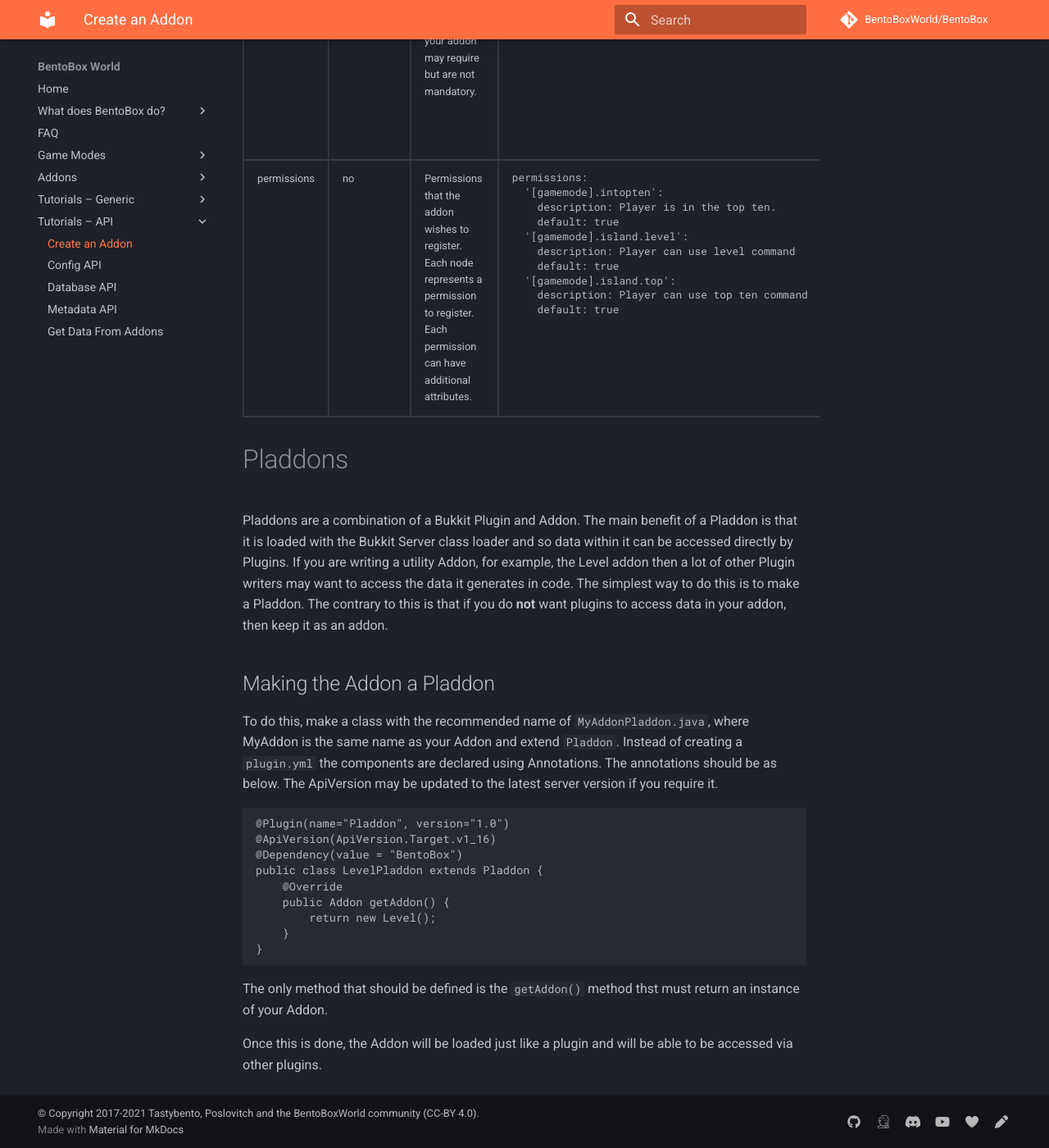
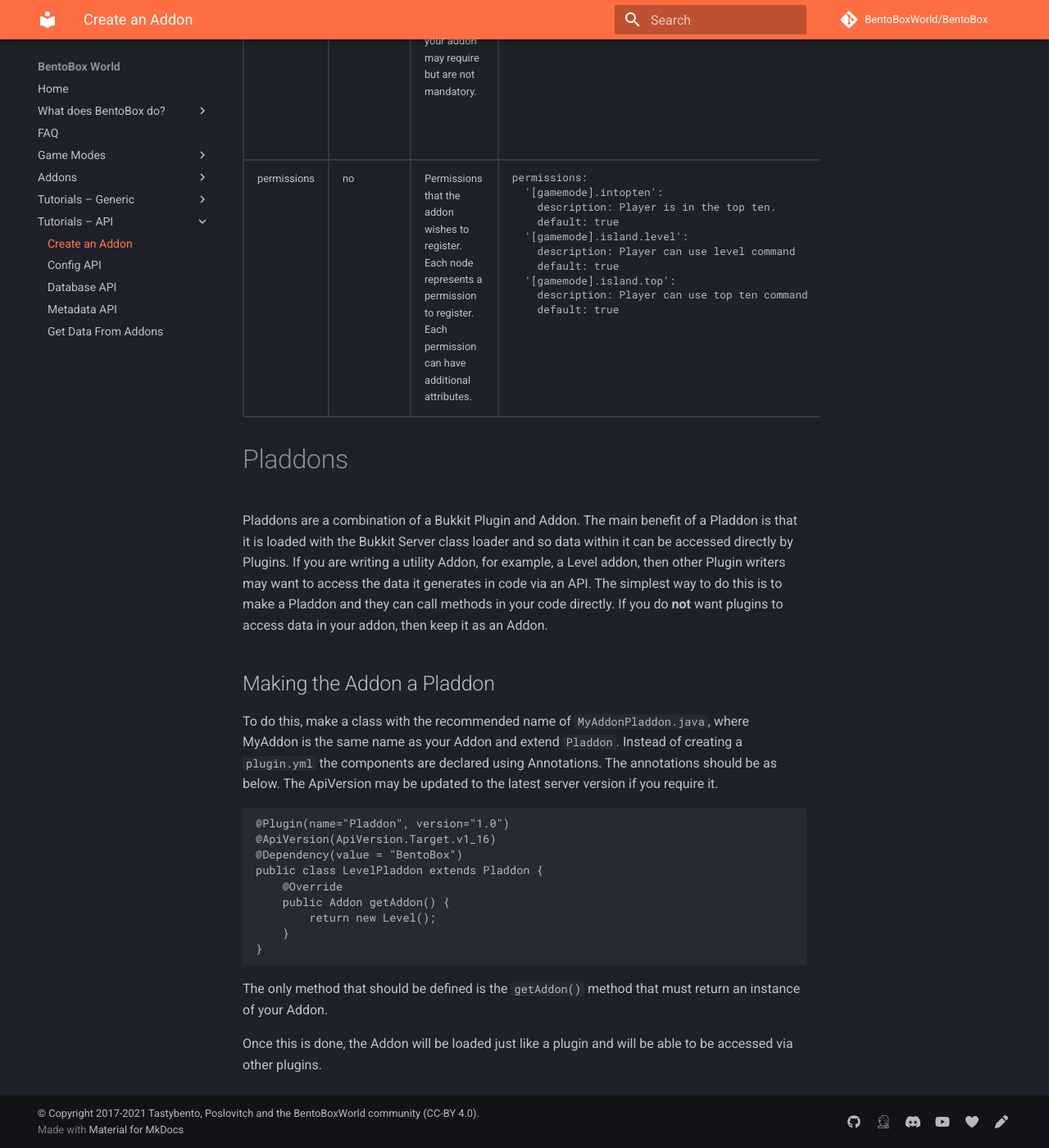
Before and after one commit to BentoBoxWorld/docs, an MkDocs documentation site: the page built from docs/Tutorials/api/Create-an-addon.md, in a window 1280 px wide and 1400 px high, scrolled down 5770 px. Shown: the whole window at 82% size. Built offline with MkDocs 1.6.1 and Material for MkDocs 9.7.7, drawn with Linux system fonts in a browser that asks for light colours; comment, search, counter and statistics services are not loaded.

Commit message:
Update Create-an-addon.md

````diff
--- a/docs/Tutorials/api/Create-an-addon.md
+++ b/docs/Tutorials/api/Create-an-addon.md
@@ -371,7 +371,7 @@
 </table>
 
 # Pladdons
-Pladdons are a combination of a Bukkit Plugin and Addon. The main benefit of a Pladdon is that it is loaded with the Bukkit Server class loader and so data within it can be accessed directly by Plugins. If you are writing a utility Addon, for example, the Level addon then a lot of other Plugin writers may want to access the data it generates in code. The simplest way to do this is to make a Pladdon. The contrary to this is that if you do **not** want plugins to access data in your addon, then keep it as an addon.
+Pladdons are a combination of a Bukkit Plugin and Addon. The main benefit of a Pladdon is that it is loaded with the Bukkit Server class loader and so data within it can be accessed directly by Plugins. If you are writing a utility Addon, for example, a Level addon, then other Plugin writers may want to access the data it generates in code via an API. The simplest way to do this is to make a Pladdon and they can call methods in your code directly. If you do **not** want plugins to access data in your addon, then keep it as an Addon.
 
 ## Making the Addon a Pladdon
 To do this, make a class with the recommended name of `MyAddonPladdon.java`, where MyAddon is the same name as your Addon and extend `Pladdon`. Instead of creating a `plugin.yml` the components are declared using Annotations. The annotations should be as below. The ApiVersion may be updated to the latest server version if you require it.
@@ -388,6 +388,6 @@
 }
 ```
 
-The only method that should be defined is the `getAddon()` method thst must return an instance of your Addon.
+The only method that should be defined is the `getAddon()` method that must return an instance of your Addon.
 
 Once this is done, the Addon will be loaded just like a plugin and will be able to be accessed via other plugins.
````
